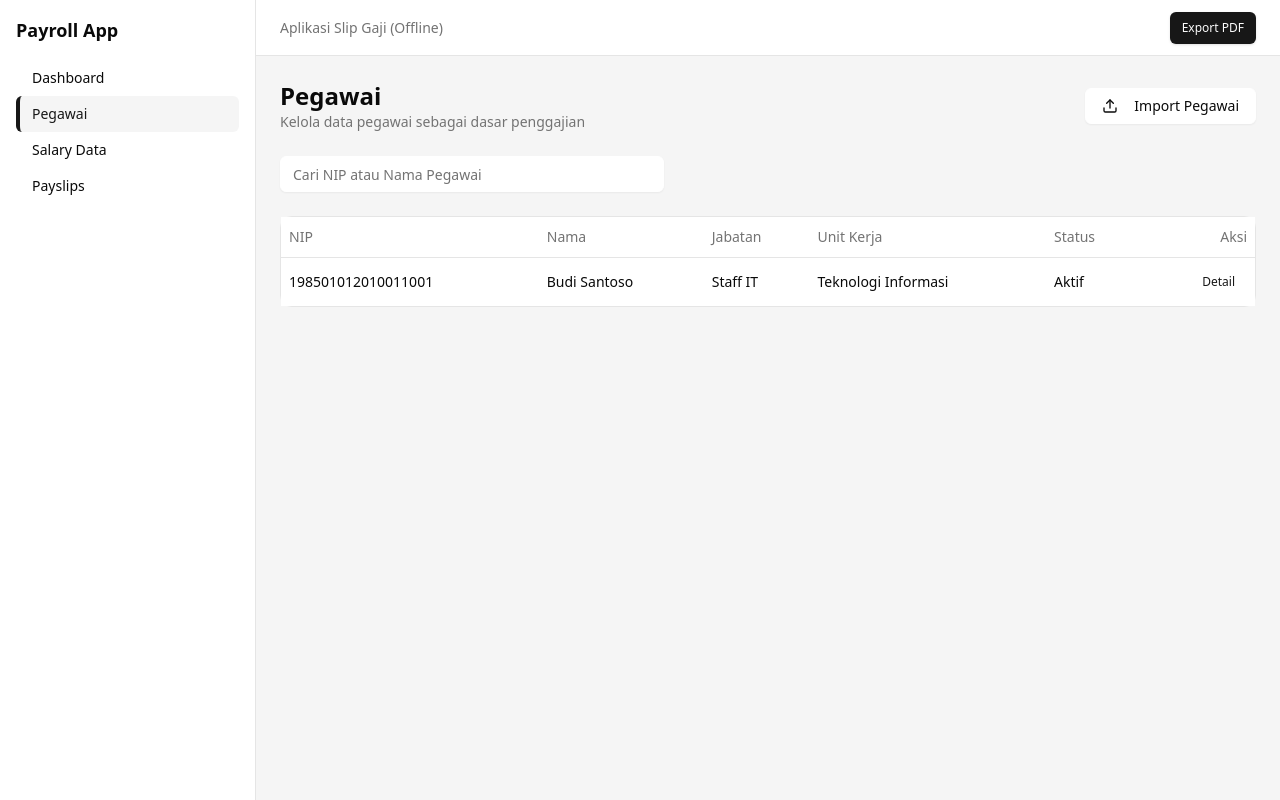
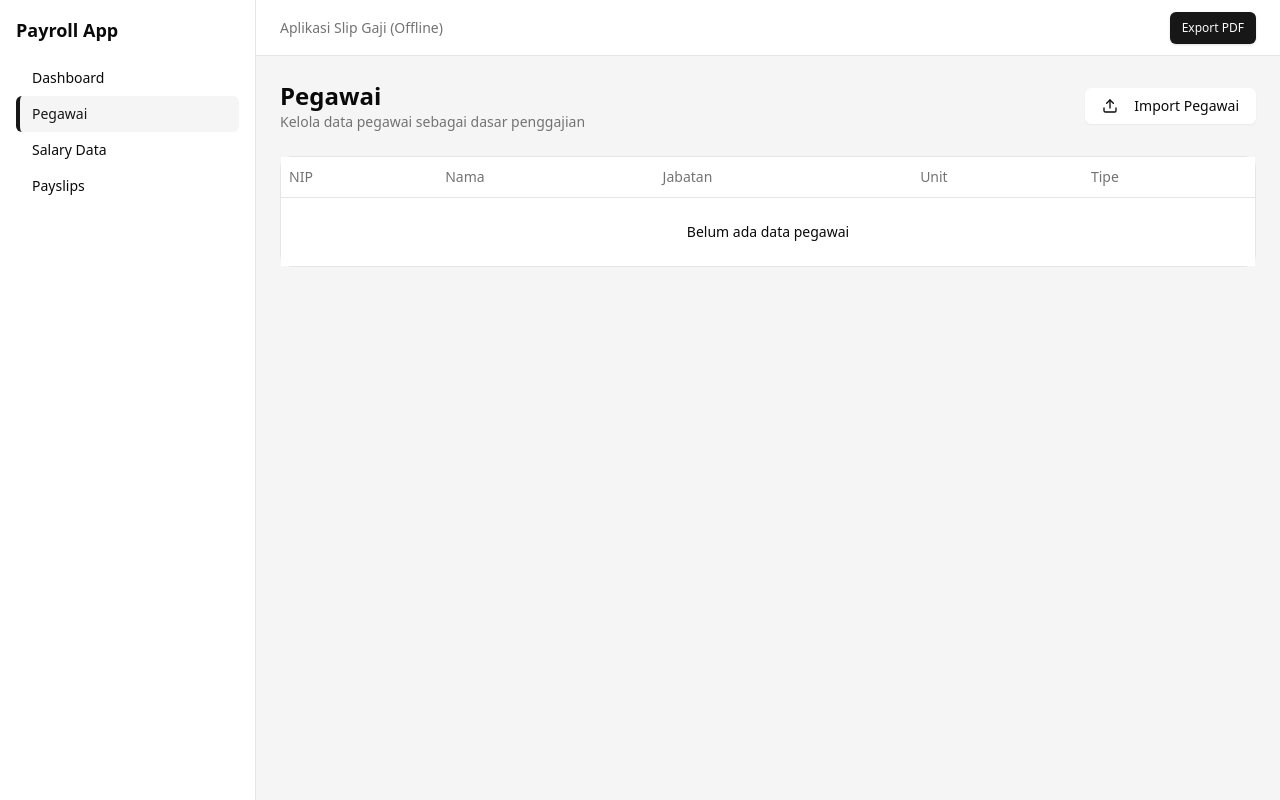
Before and after one commit to Bulu507/slip-gaji-pwa, a React (Vite) app: page /employees in a window 1280 px wide. Built offline with nearby package versions, Linux system fonts and the light colour scheme.

Commit message:
save to local storage

```diff
--- a/src/features/employees/pages/EmployeesPage.tsx
+++ b/src/features/employees/pages/EmployeesPage.tsx
@@ -1,5 +1,4 @@
-import { Input } from "@/components/ui/input"
-import { Button } from "@/components/ui/button"
+import { Button } from "@/components/ui/button";
 import {
   Table,
   TableBody,
@@ -7,30 +6,21 @@ import {
   TableHead,
   TableHeader,
   TableRow,
-} from "@/components/ui/table"
-import { Upload } from "lucide-react"
-import { useNavigate } from "react-router-dom"
+} from "@/components/ui/table";
+import { Upload } from "lucide-react";
+import { useNavigate } from "react-router-dom";
+import { getEmployees } from "../services/employee-storage.service";
+import { useMemo } from "react";
 
-const dummyEmployees = [
-  {
-    nip: "198501012010011001",
-    name: "Budi Santoso",
-    position: "Staff IT",
-    unit: "Teknologi Informasi",
-    status: "Aktif",
-  },
-]
+export default function EmployeesPage() {
+  const navigate = useNavigate();
 
-export default function EmployeeListPage() {
-  const navigate = useNavigate()
-
-  async function handleImport() {
-    navigate("/employees/import")
-  }
+  const employees = useMemo(() => {
+    return getEmployees();
+  }, []);
 
   return (
     <div className="space-y-6">
-      {/* Header */}
       <div className="flex items-center justify-between">
         <div>
           <h1 className="text-2xl font-semibold">Pegawai</h1>
@@ -39,22 +29,12 @@ export default function EmployeeListPage() {
           </p>
         </div>
 
-        <div className="flex gap-2">
-          <Button variant="outline" onClick={handleImport}>
-            <Upload className="mr-2 h-4 w-4" /> Import Pegawai
-          </Button>
-        </div>
+        <Button variant="outline" onClick={() => navigate("/employees/import")}>
+          <Upload className="mr-2 h-4 w-4" />
+          Import Pegawai
+        </Button>
       </div>
 
-      {/* Filter */}
-      <div className="flex items-center gap-4">
-        <Input
-          placeholder="Cari NIP atau Nama Pegawai"
-          className="max-w-sm"
-        />
-      </div>
-
-      {/* Table */}
       <div className="rounded-xl border">
         <Table>
           <TableHeader>
@@ -62,29 +42,31 @@ export default function EmployeeListPage() {
               <TableHead>NIP</TableHead>
               <TableHead>Nama</TableHead>
               <TableHead>Jabatan</TableHead>
-              <TableHead>Unit Kerja</TableHead>
-              <TableHead>Status</TableHead>
-              <TableHead className="text-right">Aksi</TableHead>
+              <TableHead>Unit</TableHead>
+              <TableHead>Tipe</TableHead>
             </TableRow>
           </TableHeader>
           <TableBody>
-            {dummyEmployees.map((emp) => (
+            {employees.map((emp) => (
               <TableRow key={emp.nip}>
                 <TableCell>{emp.nip}</TableCell>
-                <TableCell className="font-medium">
-                  {emp.name}
-                </TableCell>
+                <TableCell>{emp.name}</TableCell>
                 <TableCell>{emp.position}</TableCell>
                 <TableCell>{emp.unit}</TableCell>
-                <TableCell>{emp.status}</TableCell>
-                <TableCell className="text-right">
-                  <Button variant="link" size="sm">Detail</Button>
+                <TableCell>{emp.type}</TableCell>
+              </TableRow>
+            ))}
+
+            {employees.length === 0 && (
+              <TableRow>
+                <TableCell colSpan={5} className="text-center py-6">
+                  Belum ada data pegawai
                 </TableCell>
               </TableRow>
-            ))}
+            )}
           </TableBody>
         </Table>
       </div>
     </div>
-  )
+  );
 }
--- /dev/null
+++ b/src/features/employees/services/employee-storage.service.ts
@@ -0,0 +1,64 @@
+import type { Employee } from "../models/employee.model";
+
+const STORAGE_KEY = "app.employees";
+
+export type EmployeeMap = Record<string, Employee>;
+
+/**
+ * Ambil seluruh data pegawai
+ */
+export function getEmployees(): Employee[] {
+  try {
+    const raw = localStorage.getItem(STORAGE_KEY);
+    return raw ? JSON.parse(raw) : [];
+  } catch {
+    return [];
+  }
+}
+
+/**
+ * Simpan seluruh data pegawai (overwrite)
+ */
+export function saveEmployees(data: Employee[]) {
+  localStorage.setItem(STORAGE_KEY, JSON.stringify(data));
+}
+
+/**
+ * Hapus seluruh data pegawai
+ */
+export function clearEmployees() {
+  localStorage.removeItem(STORAGE_KEY);
+}
+
+/**
+ * Replace mode:
+ * Semua data lama dihapus, diganti data baru
+ */
+export function replaceEmployees(newData: Employee[]) {
+  saveEmployees(newData);
+}
+
+/**
+ * Update mode:
+ * - Update jika NIP ada
+ * - Tambah jika NIP belum ada
+ */
+export function mergeEmployees(
+  existing: Employee[],
+  incoming: Employee[]
+): Employee[] {
+  const map: EmployeeMap = {};
+
+  for (const emp of existing) {
+    map[emp.nip] = emp;
+  }
+
+  for (const emp of incoming) {
+    map[emp.nip] = emp;
+  }
+
+  const merged = Object.values(map);
+  saveEmployees(merged);
+
+  return merged;
+}
```
Also changed, not shown: src/features/employees/features/import/pages/EmployeeImportPage.tsx (+102 -71 lines).
